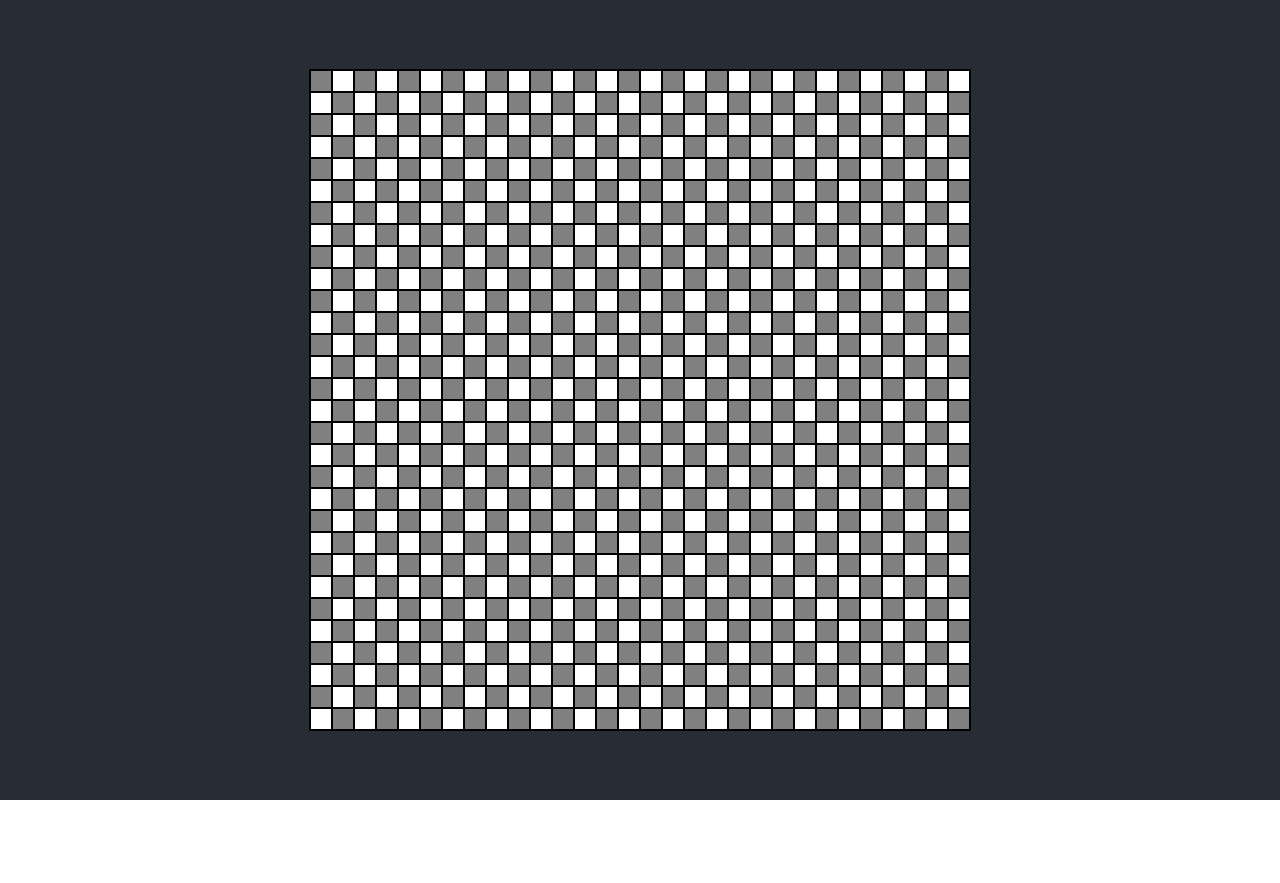
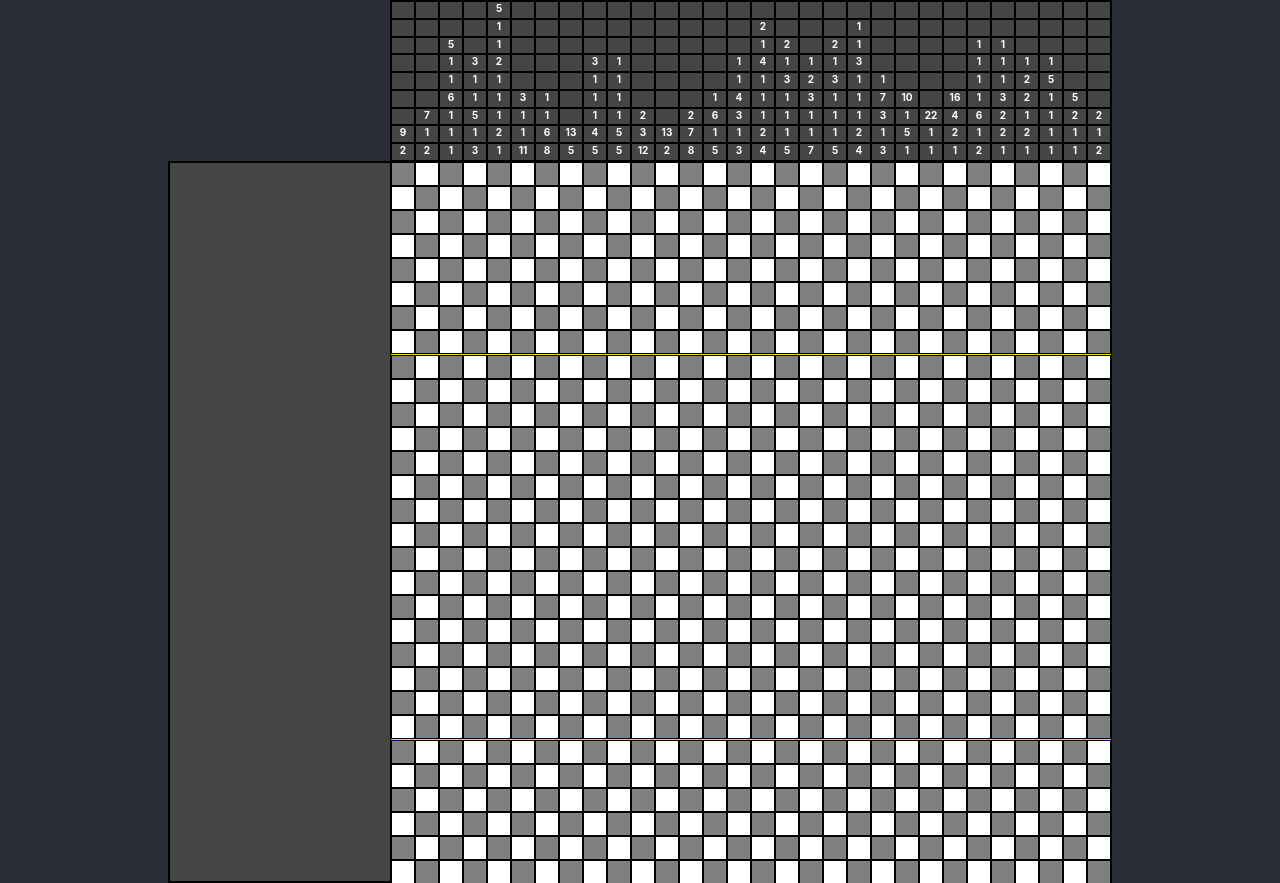
Before and after one commit to jakemuncada/nonograms, a React (Create React App) app: page / in a window 1280 px wide. Before the commit the page ends 800 px from the top, so only its background shows below. Built offline with nearby package versions, Linux system fonts and the light colour scheme.

Commit message:
Removed dragging, implemented TopPanel, added launch.json

```diff
--- a/src/App.js
+++ b/src/App.js
@@ -1,12 +1,15 @@
 import React from "react";
 import "./App.css";
 import Board from "./components/Board";
+import input from "./input";
 
 function App() {
+    let data = input[0];
+
     return (
         <div className="App">
             <header className="App-header">
-                <Board />
+                <Board data={data} />
             </header>
         </div>
     );
--- a/src/components/Board.css
+++ b/src/components/Board.css
@@ -1,18 +1,54 @@
 .board {
     display: grid;
-    border: 1px solid black;
 }
 
-.grid-container {
-    width: 662px;
-    height: 662px;
+#top-container {
+    height: 160px;
+    grid-row: 1;
+    grid-column: 2;
+    border-color: black;
+    border-style: solid;
+    border-width: 1px 1px 0 1px;
+    background-color: #454545;
+}
+
+#left-container {
+    width: 220px;
+    grid-row: 2;
+    grid-column: 1;
+    border-color: black;
+    border-style: solid;
+    border-width: 2px 0 2px 2px;
+    background-color: #454545;
+}
+
+#grid-container {
     overflow: hidden;
+    grid-row: 2;
+    grid-column: 2;
     background-color: gold;
+}
+
+.grid {
+    height: 100%;
+    display: grid;
+    align-content: stretch;
+}
+
+.bordered {
+    border: 1px solid black;
 }
 
 .cell {
     cursor: pointer;
-    border: 1px solid black;
+}
+
+.clue-cell {
+    font-size: 10px;
+}
+
+.top-panel-cell {
+    cursor: pointer;
 }
 
 .nodrag {
--- a/src/components/Board.js
+++ b/src/components/Board.js
@@ -1,94 +1,33 @@
 import React from "react";
+import { connect } from "react-redux";
 import Grid from "./Grid";
-import { connect } from "react-redux";
-import { MOUSE_MID_BTN } from "../constants";
-import { adjustBoardPos } from "../redux/actions/board";
+import TopPanel from "./TopPanel";
 
 const mapStateToProps = (state) => {
     return {
-        boardX: state.board.boardPosX,
-        boardY: state.board.boardPosY,
-    };
-};
-
-const mapDispatchToProps = (dispatch) => {
-    return {
-        setBoardPos: (newX, newY) => dispatch(adjustBoardPos(newX, newY)),
+        rows: state.board.rows,
+        cols: state.board.cols,
+        cellWidth: state.board.cellWidth,
+        cellHeight: state.board.cellHeight,
     };
 };
 
 class Board extends React.Component {
-    constructor(props) {
-        super(props);
-        this.handleStartDrag = this.handleStartDrag.bind(this);
-        this.handleDrag = this.handleDrag.bind(this);
-        this.handleDragEnd = this.handleDragEnd.bind(this);
-
-        this.state = {
-            isDragging: false,
-            dragStartX: 0,
-            dragStartY: 0,
-            dragStartBoardPosX: props.boardX,
-            dragStartBoardPosY: props.boardY,
-        };
-    }
-
-    componentDidMount() {
-        document.addEventListener("mousedown", this.handleStartDrag);
-    }
-
-    componentWillUnmount() {
-        document.removeEventListener("mousedown", this.handleStartDrag);
-        document.removeEventListener("mousemove", this.handleDrag);
-        document.removeEventListener("mouseup", this.handleDragEnd);
-    }
-
-    handleStartDrag(e) {
-        if (e.button === MOUSE_MID_BTN) {
-            this.setState({
-                isDragging: true,
-                dragStartX: e.screenX,
-                dragStartY: e.screenY,
-                dragStartBoardPosX: this.props.boardX,
-                dragStartBoardPosY: this.props.boardY,
-            });
-            document.addEventListener("mousemove", this.handleDrag);
-            document.addEventListener("mouseup", this.handleDragEnd);
-        }
-    }
-
-    handleDrag(e) {
-        const { isDragging, dragStartX, dragStartY, dragStartBoardPosX, dragStartBoardPosY } = this.state;
-        if (isDragging) {
-            const deltaX = e.screenX - dragStartX;
-            const deltaY = e.screenY - dragStartY;
-            const newX = dragStartBoardPosX + deltaX;
-            const newY = dragStartBoardPosY + deltaY;
-            this.props.setBoardPos(newX, newY);
-        }
-    }
-
-    handleDragEnd() {
-        this.setState({ isDragging: false });
-        document.removeEventListener("mousemove", this.handleDrag);
-        document.removeEventListener("mouseup", this.handleDragEnd);
-    }
-
     render() {
-        const { boardX, boardY } = this.props;
-
-        const style = {
-            transform: "translate3d(" + boardX + "px, " + boardY + "px, 0px)",
-        };
+        const { rows, cols, cellWidth, cellHeight } = this.props;
 
         return (
-            <div className="grid-container">
-                <div style={style} className="board">
-                    <Grid />
+            <div className="board">
+                <div id="top-container">
+                    <TopPanel data={this.props.data.top} cellWidth={cellWidth} />
                 </div>
+                <div id="grid-container">
+                    <Grid rows={rows} cols={cols} cellWidth={cellWidth} cellHeight={cellHeight} />
+                </div>
+                <div id="left-container"></div>
             </div>
         );
     }
 }
 
-export default connect(mapStateToProps, mapDispatchToProps)(Board);
+export default connect(mapStateToProps)(Board);
--- a/src/components/Cell.js
+++ b/src/components/Cell.js
@@ -105,7 +105,7 @@ class Cell extends React.Component {
 
         const style = {
             gridRow: row + 1,
-            gridCol: col + 1,
+            gridColumn: col + 1,
             width: width,
             height: height,
             backgroundColor: color,
@@ -115,7 +115,7 @@ class Cell extends React.Component {
             <div
                 key={row * COLS + col}
                 style={style}
-                className="cell nodrag"
+                className="cell nodrag bordered"
                 onMouseDown={(e) => this.handleMouseDown(e)}
                 onMouseMove={() => this.handleMouseMove()}
             ></div>
--- a/src/components/Grid.js
+++ b/src/components/Grid.js
@@ -1,57 +1,18 @@
 import React from "react";
-import { connect } from "react-redux";
+import Cell from "./Cell";
+
 import "./Board.css";
 
-import Cell from "./Cell";
-import { adjustCellSize } from "../redux/actions/board";
-
-const mapStateToProps = (state) => {
-    return {
-        ROWS: state.board.rows,
-        COLS: state.board.cols,
-        cellWidth: state.board.cellWidth,
-        cellHeight: state.board.cellHeight
-    };
-};
-
-const mapDispatchToProps = (dispatch) => {
-    return {
-        setCellSize: (w, h) => dispatch(adjustCellSize(w, h)),
-    };
-};
-
 class Grid extends React.Component {
-    constructor(props) {
-        super(props);
-        this.handleMouseWheel = this.handleMouseWheel.bind(this);
-    }
-
-    componentDidMount() {
-        document.addEventListener("wheel", this.handleMouseWheel);
-    }
-
-    componentWillUnmount() {
-        document.removeEventListener("wheel", this.handleMouseWheel);
-    }
-
-    handleMouseWheel(e) {
-        e.preventDefault();
-        if (e.deltaY !== 0) {
-            const pxDelta = (e.deltaY * -1) / 66.0;
-            this.props.setCellSize(pxDelta, pxDelta);
-        }
-        return false;
-    }
-
     render() {
-        const { ROWS, COLS, cellWidth, cellHeight } = this.props;
+        const { rows, cols, cellWidth, cellHeight } = this.props;
 
         let board = [];
-        for (let rowIdx = 0; rowIdx < ROWS; rowIdx++) {
-            for (let colIdx = 0; colIdx < COLS; colIdx++) {
+        for (let rowIdx = 0; rowIdx < rows; rowIdx++) {
+            for (let colIdx = 0; colIdx < cols; colIdx++) {
                 board.push(
                     <Cell
-                        key={rowIdx * COLS + colIdx}
+                        key={rowIdx * cols + colIdx}
                         row={rowIdx}
                         col={colIdx}
                         width={cellWidth}
@@ -61,8 +22,12 @@ class Grid extends React.Component {
             }
         }
 
-        return <>{board}</>;
+        return (
+            <div className="grid bordered">
+                {board}
+            </div>
+        );
     }
 }
 
-export default connect(mapStateToProps, mapDispatchToProps)(Grid);
+export default Grid;
--- /dev/null
+++ b/src/components/TopPanel.js
@@ -0,0 +1,59 @@
+import React from "react";
+
+class TopPanel extends React.Component {
+    getMaxNumOfRows(data) {
+        let ret = 0;
+        for (let col = 0; col < data.length; col++) {
+            ret = Math.max(ret, data[col].length);
+        }
+        return ret;
+    }
+
+    processData(data, rows, cols) {
+        let cellData = [];
+
+        for (let col = 0; col < cols; col++) {
+            let colArr = [];
+            for (let row = 0; row < rows; row++) {
+                colArr.push(0);
+            }
+            cellData.push(colArr);
+        }
+
+        for (let col = 0; col < data.length; col++) {
+            for (let row = 0; row < data[col].length; row++) {
+                cellData[col][row] = data[col][row];
+            }
+        }
+
+        return cellData;
+    }
+
+    render() {
+        let { data, cellWidth } = this.props;
+        if (data === null || data.length <= 0) {
+            return null;
+        }
+
+        let cells = [];
+        const rows = this.getMaxNumOfRows(data);
+        data = this.processData(data, rows, data.length);
+
+        for (let col = 0; col < data.length; col++) {
+            for (let row = 0; row < data[col].length; row++) {
+                const num = data[col][row] === 0 ? " " : data[col][row];
+                const myRow = rows - row;
+                const style = { gridRow: myRow, gridColumn: col + 1, width: cellWidth };
+                cells.push(
+                    <div key={rows * col + row} className="cell bordered clue-cell" style={style}>
+                        <b>{num}</b>
+                    </div>
+                );
+            }
+        }
+
+        return <div className="grid">{cells}</div>;
+    }
+}
+
+export default TopPanel;
--- /dev/null
+++ b/src/input.js
@@ -0,0 +1,70 @@
+export default [
+    {
+        rows: 30,
+        cols: 30,
+        left: [
+            [3,7],
+            [1,2,5,1,1],
+            [5,7,1,5],
+            [1,3,7,5],
+            [1,1,2,9],
+            [1,1,4,2,3,2],
+            [1,1,4,2,1,1,1,2],
+            [3,18],
+            [1,9,3],
+            [1,1,4,1,1,1,2,3],
+            [5,3,1,2,1],
+            [1,1,2,1,2,5],
+            [1,1,1,13,2],
+            [1,1,2,1,1,1],
+            [1,1,1,3,1,1,2],
+            [11,5,3],
+            [1,6,5],
+            [1,1,1,7,7],
+            [1,18],
+            [1,1,1,1,14,2],
+            [1,1,1,1,8,5,2],
+            [16,6,1],
+            [1,1,4,4,3],
+            [1,1,1,3,1,8],
+            [1,1,1,3,1],
+            [1,1,1,4,4,1,],
+            [1,1,1,1,1,7,2,1],
+            [1,1,1,3,1,1,3,1],
+            [1,1,1,1,5,1,1,1],
+            [1,1,1,1,1,5,4],
+        ],
+        top: [
+            [2,9],
+            [2,1,7],
+            [1,1,1,6,1,1,5],
+            [3,1,5,1,1,3],
+            [1,2,1,1,1,2,1,1,5],
+            [11,1,1,3],
+            [8,6,1,1],
+            [5,13],
+            [5,4,1,1,1,3],
+            [5,5,1,1,1,1],
+            [12,3,2],
+            [2,13],
+            [8,7,2],
+            [5,1,6,1],
+            [3,1,3,4,1,1],
+            [4,2,1,1,1,4,1,2],
+            [5,1,1,1,3,1,2],
+            [7,1,1,3,2,1],
+            [5,1,1,1,3,1,2],
+            [4,2,1,1,1,3,1,1],
+            [3,1,3,7,1],
+            [1,5,1,10],
+            [1,1,22],
+            [1,2,4,16],
+            [2,1,6,1,1,1,1],
+            [1,2,2,3,1,1,1],
+            [1,2,1,2,2,1],
+            [1,1,1,1,5,1,],
+            [1,1,2,5],
+            [2,1,2],
+        ]
+    }
+]
--- a/src/redux/actionTypes.js
+++ b/src/redux/actionTypes.js
@@ -1,5 +1,4 @@
 export const ADJUST_SIZE = "ADJUST_SIZE";
-export const ADJUST_POS = "ADJUST_POS";
 export const START_DRAW = "START_DRAW";
 export const END_DRAW = "END_DRAW";
 export const MOVE_DRAW = "MOVE_DRAW";
--- a/src/redux/actions/board.js
+++ b/src/redux/actions/board.js
@@ -1,4 +1,4 @@
-import { ADJUST_SIZE, ADJUST_POS } from "../actionTypes";
+import { ADJUST_SIZE } from "../actionTypes";
 
 export const adjustCellSize = (newWidth, newHeight) => ({
     type: ADJUST_SIZE,
@@ -7,11 +7,3 @@ export const adjustCellSize = (newWidth, newHeight) => ({
         height: newHeight,
     },
 });
-
-export const adjustBoardPos = (newPosX, newPosY) => ({
-    type: ADJUST_POS,
-    payload: {
-        newPosX: newPosX,
-        newPosY: newPosY,
-    },
-});
--- a/src/redux/reducers/board.js
+++ b/src/redux/reducers/board.js
@@ -1,13 +1,11 @@
-import { ADJUST_SIZE, ADJUST_POS } from "../actionTypes";
+import { ADJUST_SIZE } from "../actionTypes";
 import { CELL_WIDTH_MIN, CELL_HEIGHT_MIN } from "../../constants";
 
 const initialState = {
     rows: 30,
     cols: 30,
-    boardPosX: 0,
-    boardPosY: 0,
-    cellWidth: 20,
-    cellHeight: 20,
+    cellWidth: 22,
+    cellHeight: 22,
 };
 
 export default function (state = initialState, action) {
@@ -23,13 +21,6 @@ export default function (state = initialState, action) {
                 cellWidth: newWidth,
                 cellHeight: newHeight,
             };
-        case ADJUST_POS:
-            const { newPosX, newPosY } = action.payload;
-            return {
-                ...state,
-                boardPosX: newPosX,
-                boardPosY: newPosY,
-            };
         default:
             return state;
     }
--- a/src/redux/reducers/index.js
+++ b/src/redux/reducers/index.js
@@ -2,4 +2,6 @@ import { combineReducers } from "redux";
 import board from "./board";
 import interaction from "./interaction";
 
+document.addEventListener('contextmenu', event => event.preventDefault());
+
 export default combineReducers({ board, interaction });
```
